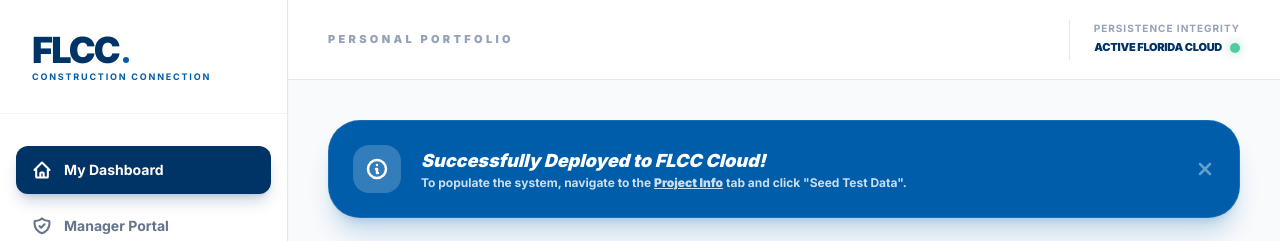
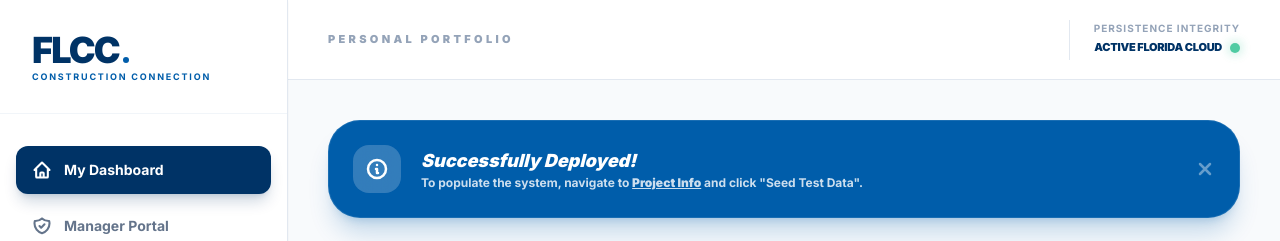
Before and after one commit to konekt-bot/pto-manager, a React (Vite) app: page / in a window 1280 px wide. Shown: the top 241 px of the page. Built offline with nearby package versions, Linux system fonts and the light colour scheme.

Commit message:
Add files via upload

```diff
--- a/App.tsx
+++ b/App.tsx
@@ -1,8 +1,6 @@
 import React, { useState, useEffect } from 'react';
 import { PersistenceManager } from './PersistenceManager';
-import DashboardView from './components/DashboardView';
-import ManagerPortalView from './components/ManagerPortalView';
-import TeamsTodayView from './components/TeamsTodayView';
+import { DashboardView, ManagerPortalView, TeamsTodayView } from './components/Views';
 import FaqSection from './components/FaqSection';
 import DeploymentSection from './components/DeploymentSection';
 import { User } from './types';
@@ -14,7 +12,6 @@ const App: React.FC = () => {
 
   useEffect(() => {
     const reqs = PersistenceManager.getRequests();
-    // Simplified check for first-time orientation
     if (reqs.length <= 1) {
       setIsFirstLaunch(true);
     }
@@ -28,7 +25,7 @@ const App: React.FC = () => {
   };
 
   return (
-    <div className="min-h-screen flex bg-slate-50 overflow-hidden h-screen font-sans">
+    <div className="min-h-screen flex bg-slate-50 overflow-hidden h-screen font-sans text-slate-900">
       {/* Sidebar */}
       <aside className="w-72 bg-white flex flex-col hidden md:flex shrink-0 border-r border-slate-200 shadow-sm z-20">
         <div className="p-8 border-b border-slate-100">
@@ -131,9 +128,9 @@ const App: React.FC = () => {
            <div className="flex items-center gap-6">
               <div className="h-10 w-[1px] bg-slate-200 hidden md:block"></div>
               <div className="flex flex-col items-end">
-                <span className="text-[10px] text-slate-400 font-bold uppercase tracking-widest leading-none mb-1.5">Persistence Integrity</span>
+                <span className="text-[10px] text-slate-400 font-bold uppercase tracking-widest leading-none mb-1.5 text-nowrap">Persistence Integrity</span>
                 <div className="flex items-center gap-2">
-                  <span className="text-[11px] text-[#003366] font-black uppercase tracking-tight">Active Florida Cloud</span>
+                  <span className="text-[11px] text-[#003366] font-black uppercase tracking-tight text-nowrap">Active Florida Cloud</span>
                   <div className="w-2.5 h-2.5 rounded-full bg-emerald-500 shadow-[0_0_12px_rgba(16,185,129,0.6)] animate-pulse"></div>
                 </div>
               </div>
@@ -151,8 +148,8 @@ const App: React.FC = () => {
                     </svg>
                   </div>
                   <div>
-                    <h3 className="text-lg font-black italic">Successfully Deployed to FLCC Cloud!</h3>
-                    <p className="text-xs font-bold text-white/80">To populate the system, navigate to the <span className="underline cursor-pointer font-black" onClick={() => setActiveTab('info')}>Project Info</span> tab and click "Seed Test Data".</p>
+                    <h3 className="text-lg font-black italic">Successfully Deployed!</h3>
+                    <p className="text-xs font-bold text-white/80">To populate the system, navigate to <span className="underline cursor-pointer font-black" onClick={() => setActiveTab('info')}>Project Info</span> and click "Seed Test Data".</p>
                   </div>
                 </div>
                 <button onClick={() => setIsFirstLaunch(false)} className="text-white/40 hover:text-white transition-colors">
```
